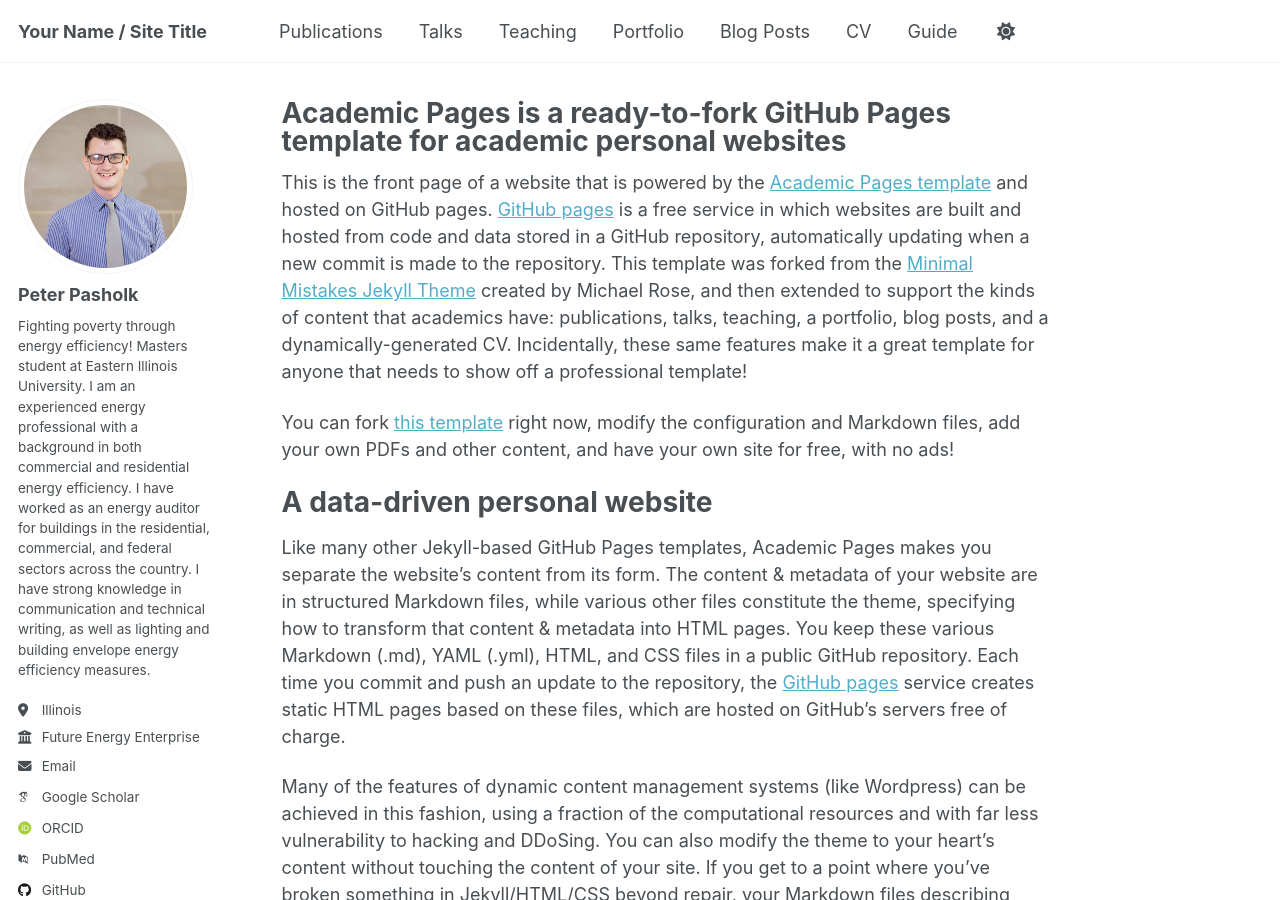
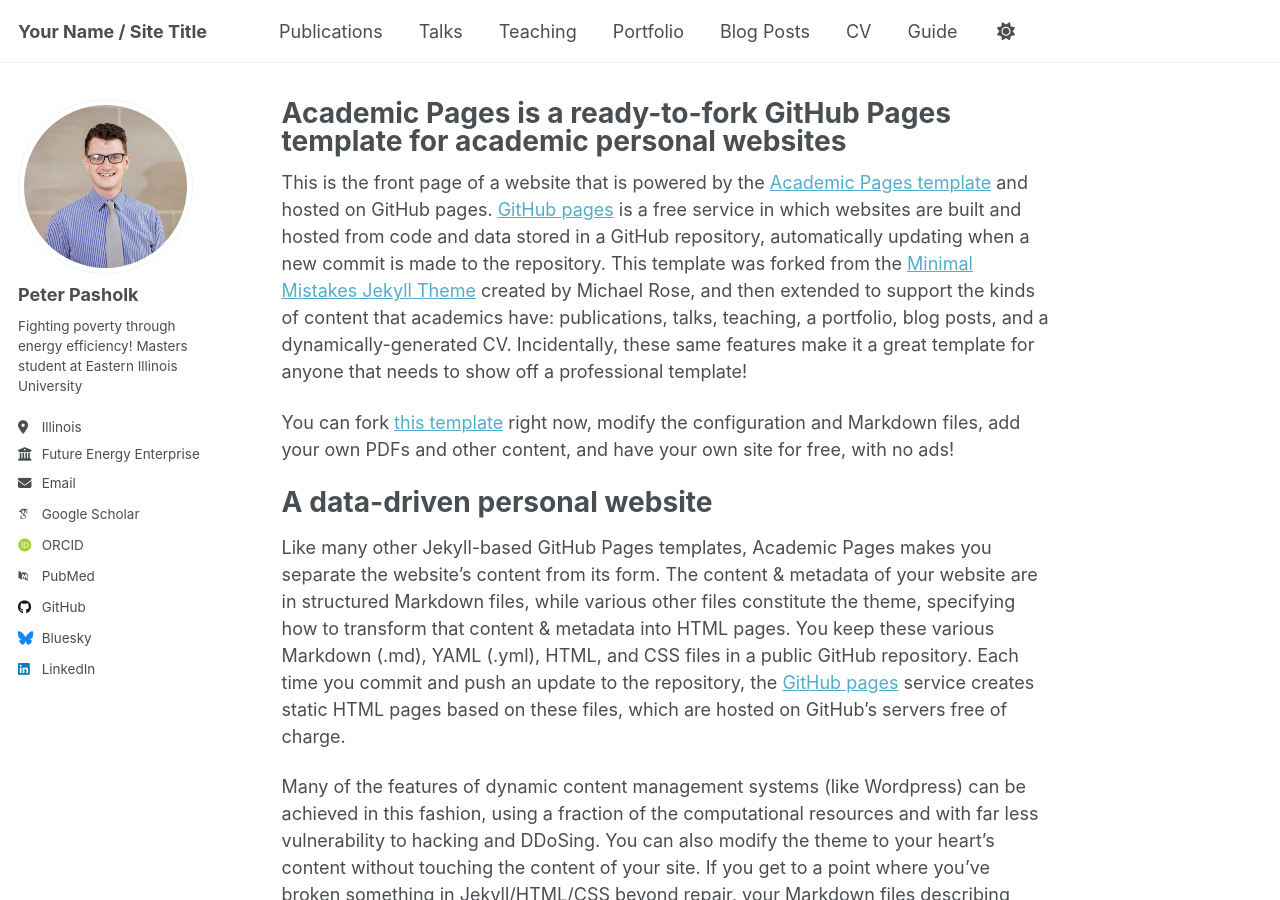
Before and after one commit to ppasholk/ppasholk.github.io, a Jekyll site: the page built from _pages/about.md, in a window 1280 px wide and 900 px high. Built offline with Jekyll 4.4.1, drawn with Linux system fonts in a browser that asks for light colours; some web fonts are replaced; a script that is not in the unit is left out.

Commit message:
Update _config.yml

```diff
--- a/_config.yml
+++ b/_config.yml
@@ -25,10 +25,8 @@
   # Biographic information
   avatar           : "profile.png"
   name             : "Peter Pasholk"
-  pronouns         : # example: "she/her"
-  bio              : "Fighting poverty through energy efficiency! Masters student at Eastern Illinois University.
-
-I am an experienced energy professional with a background in both commercial and residential energy efficiency. I have worked as an energy auditor for buildings in the residential, commercial, and federal sectors across the country. I have strong knowledge in communication and technical writing, as well as lighting and building envelope energy efficiency measures."
+  pronouns         : # example: "she/her
+  bio              : "Fighting poverty through energy efficiency! Masters student at Eastern Illinois University"
   location         : "Illinois"
   employer         : "Future Energy Enterprise"
   uri              : # URL
```
